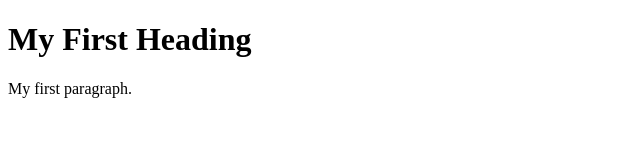
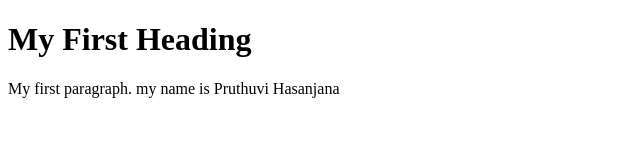
Before and after one commit to pruthuvi1995/test001, a plain HTML site: page index.html in a window 1280 px wide. Shown: the whole page, without its empty margins (0-640 px from the left). Drawn offline with Linux system fonts and the light colour scheme.

Commit message:
Name was added

```diff
--- a/index.html
+++ b/index.html
@@ -4,7 +4,8 @@
 
 <h1>My First Heading</h1>
 
-<p>My first paragraph.</p>
+<p>My first paragraph.
+  my name is Pruthuvi Hasanjana</p>
 
 </body>
 </html>
```
